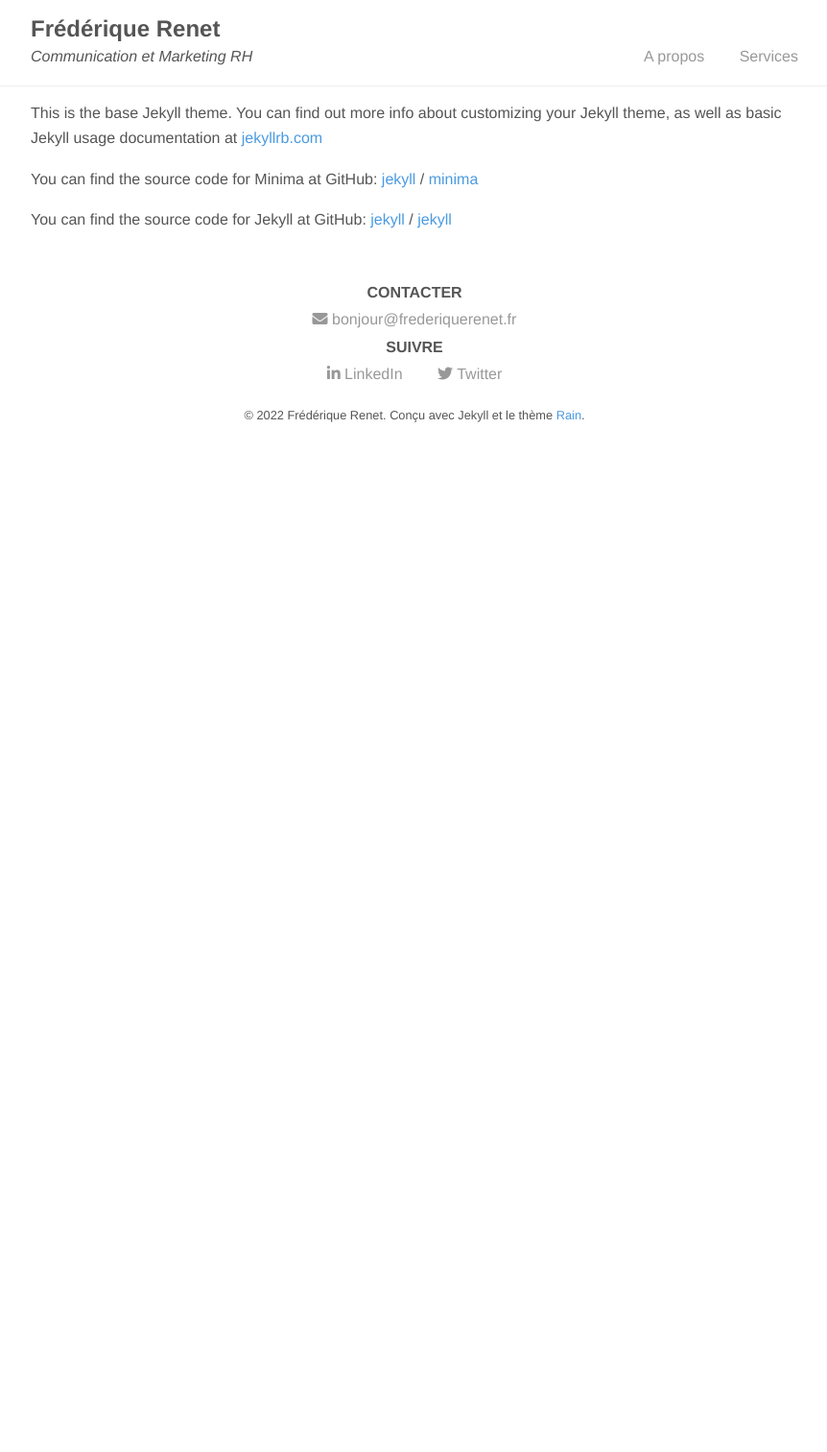
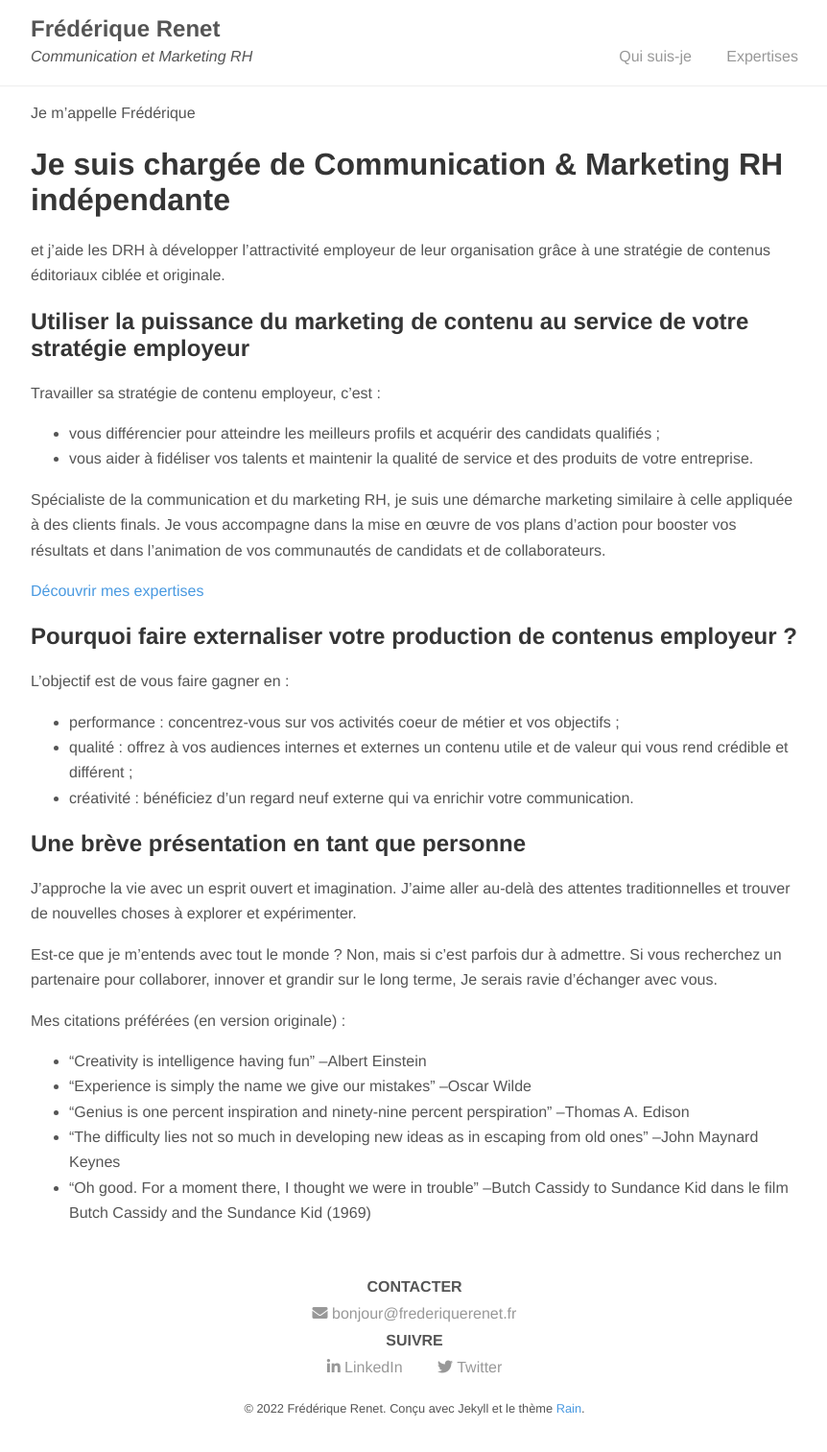
Before and after one commit to frederiquerenet/frederiquerenet.github.io, a Jekyll site: the page built from about.markdown, in a window 1280 px wide. Shown: the whole page at 96% size, without its empty margins (208-1070 px from the left). Built offline with Jekyll 4.4.1, drawn with Linux system fonts in a browser that asks for light colours; nearby versions of some CDN libraries; before the commit the page ends 900 px from its top, so only the background shows below that.

Commit message:
Content added

```diff
--- a/_layouts/default.html
+++ b/_layouts/default.html
@@ -11,8 +11,8 @@
         <p class="tagline">Communication et Marketing RH</p>
       </a>
       <ul class="nav-social-icons">
-        <li><a href="/about/">A propos</a></li>
-        <li><a href="/services/">Services</a></li>
+        <li><a href="/about/">Qui suis-je</a></li>
+        <li><a href="/services/">Expertises</a></li>
       </ul>
     </div>
   </nav>
--- a/about.markdown
+++ b/about.markdown
@@ -1,18 +1,37 @@
 ---
 layout: default
-title: About
+title: Qui suis-je ?
 permalink: /about/
 ---
 
-This is the base Jekyll theme. You can find out more info about customizing your Jekyll theme, as well as basic Jekyll usage documentation at [jekyllrb.com](https://jekyllrb.com/)
+Je m'appelle Frédérique
+# Je suis chargée de Communication & Marketing RH indépendante
+et j'aide les DRH à développer l'attractivité employeur de leur organisation grâce à une stratégie de contenus éditoriaux ciblée et originale.
 
-You can find the source code for Minima at GitHub:
-[jekyll][jekyll-organization] /
-[minima](https://github.com/jekyll/minima)
+## Utiliser la puissance du marketing de contenu au service de votre stratégie employeur
+Travailler sa stratégie de contenu employeur, c'est :
+- vous différencier pour atteindre les meilleurs profils et acquérir des candidats qualifiés ;
+- vous aider à fidéliser vos talents et maintenir la qualité de service et des produits de votre entreprise.
 
-You can find the source code for Jekyll at GitHub:
-[jekyll][jekyll-organization] /
-[jekyll](https://github.com/jekyll/jekyll)
+Spécialiste de la communication et du marketing RH, je suis une démarche marketing similaire à celle appliquée à des clients finals. Je vous accompagne dans la mise en œuvre de vos plans d'action pour booster vos résultats et dans l'animation de vos communautés de candidats et de collaborateurs.
+
+[Découvrir mes expertises]({{/services/}})
+## Pourquoi faire externaliser votre production de contenus employeur ?
+L'objectif est de vous faire gagner en :
+- performance : concentrez-vous sur vos activités coeur de métier et vos objectifs ;
+- qualité : offrez à vos audiences internes et externes un contenu utile et de valeur qui vous rend crédible et différent ;
+- créativité : bénéficiez d'un regard neuf externe qui va enrichir votre communication.
 
 
-[jekyll-organization]: https://github.com/jekyll
+## Une brève présentation en tant que personne
+J'approche la vie avec un esprit ouvert et imagination.
+J'aime aller au-delà des attentes traditionnelles et trouver de nouvelles choses à explorer et expérimenter.
+
+Est-ce que je m'entends avec tout le monde ? Non, mais si c'est parfois dur à admettre. Si vous recherchez un partenaire pour collaborer, innover et grandir sur le long terme, Je serais ravie d'échanger avec vous.
+
+Mes citations préférées (en version originale) :
+- "Creativity is intelligence having fun" --Albert Einstein
+- "Experience is simply the name we give our mistakes" --Oscar Wilde
+- "Genius is one percent inspiration and ninety-nine percent perspiration" --Thomas A. Edison
+- "The difficulty lies not so much in developing new ideas as in escaping from old ones" --John Maynard Keynes
+- "Oh good. For a moment there, I thought we were in trouble" --Butch Cassidy to Sundance Kid dans le film Butch Cassidy and the Sundance Kid (1969)
```
Also changed, not shown: services.markdown (+12 -0 lines).
